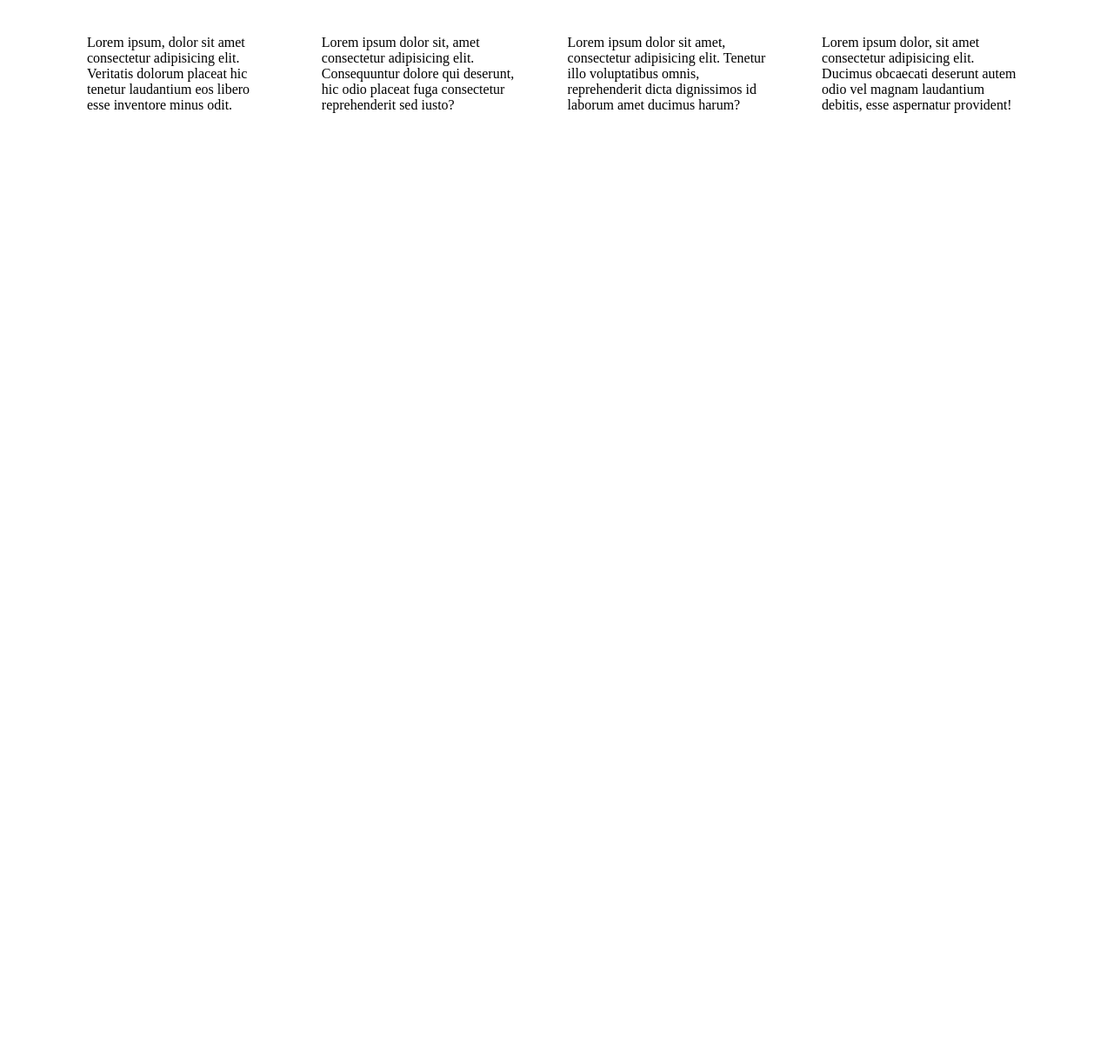
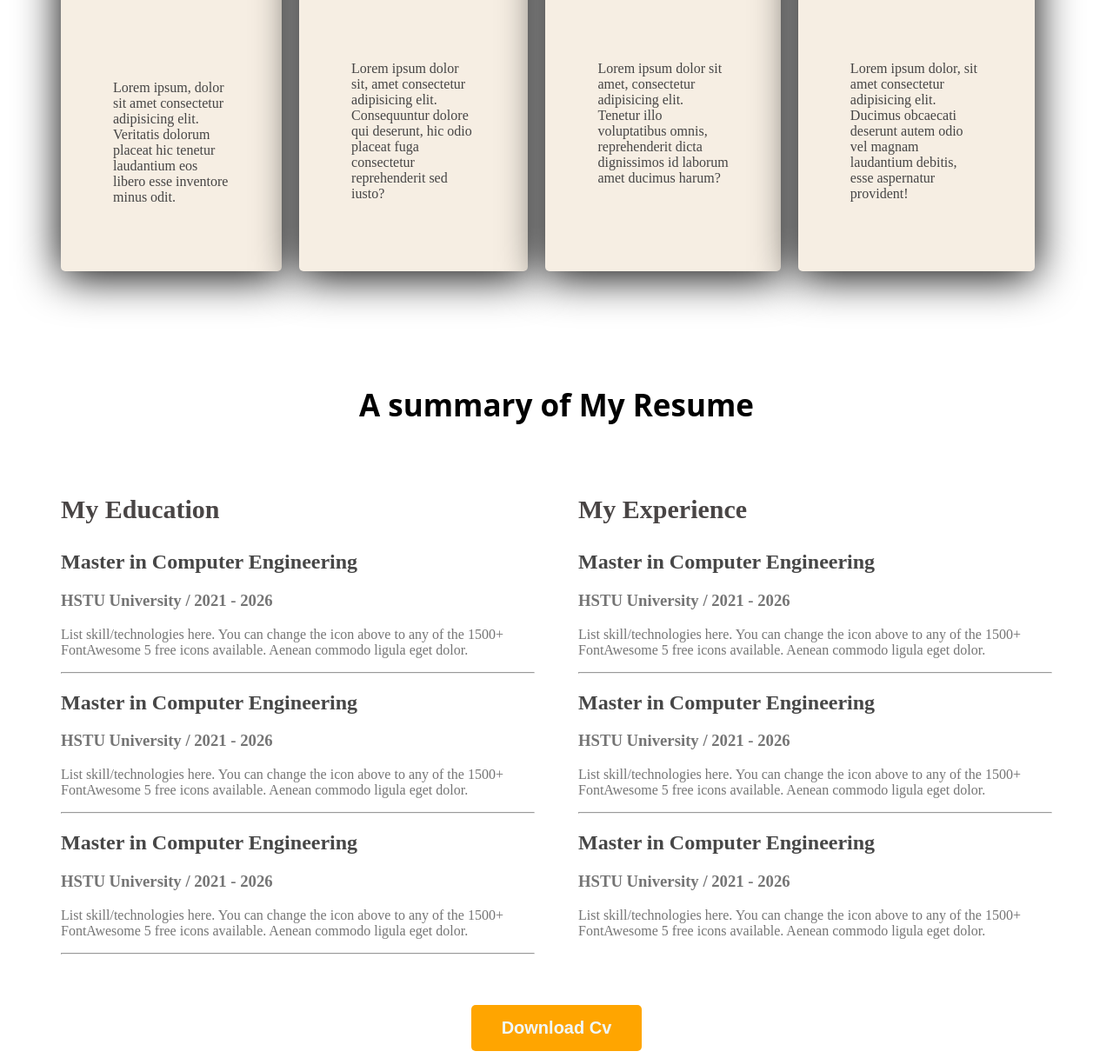
Before and after one commit to ATOL07/Web-Devoloper-Portfolio, a plain HTML site: page index.html in a window 1280 px wide. Shown: the part 2147-3364 px from the top of the page at 87% size. Before the commit the page ends 2331 px from the top, so only its background shows below. Drawn offline with Linux system fonts and the light colour scheme.

Commit message:
resume-section

```diff
--- a/index.html
+++ b/index.html
@@ -58,28 +58,28 @@
                 <h3 class="section-title">What I do</h3>
                  <p id="what-I-do-description" class="section-description">Lorem, ipsum dolor sit amet consectetur adipisicing elit. Quisquam harum vero doloribus aperiam, aliquam labore? Obcaecati dolorem, quae ad corrupti magnam, eius maiores odit reprehenderit architecto sunt id, repellendus error.</p>
                  <div class="skills-container">
-                    <div>
+                    <div class="skills">
                         <div class="skill">
                             <img src="./images/icons/js.png" alt="">
                         <h3 class="skill-title">Vanilla Javascript</h3>
                         </div>
                         <p class="skill-preparation">Lorem ipsum, dolor sit amet consectetur adipisicing elit. Veritatis dolorum placeat hic tenetur laudantium eos libero esse inventore minus odit.</p>
                     </div>
-                    <div>
+                    <div class="skills">
                         <div class="skill">
                             <img src="./images/icons/react.png" alt="">
                             <h3 class="skill-title">React</h3>
                         </div>
                         <p class="skill-preparation">Lorem ipsum dolor sit, amet consectetur adipisicing elit. Consequuntur dolore qui deserunt, hic odio placeat fuga consectetur reprehenderit sed iusto?</p>
                     </div>
-                    <div>
+                    <div class="skills">
                        <div class="skill">
                         <img src="./images/icons/nodejs.png" alt="">
                         <h3 class="skill-title">Node.Js</h3>
                        </div>
                         <p class="skill-preparation">Lorem ipsum dolor sit amet, consectetur adipisicing elit. Tenetur illo voluptatibus omnis, reprehenderit dicta dignissimos id laborum amet ducimus harum?</p>
                     </div>
-                    <div>
+                    <div class="skills">
                         <div class="skill">
                             <img src="./images/icons/mongo.png" alt="">
                         <h3 class="skill-title">MongoDB</h3>
@@ -88,6 +88,68 @@
                     </div>
                  </div>
                </section>
+               <!-- resume section -->
+               <section>
+                <h3 class="section-title">A summary of My Resume</h3>
+                <div class="resume-container">
+                    <div class="resume-column">
+                        <h3 class="resume-column-title">My Education</h3>
+                        <div class="resume-item">
+                           <h2 class="resume-item-title">Master in Computer Engineering</h2>
+                           <h3 class="resume-item-institute">HSTU University / 2021 - 2026</h3>
+                           <p class="resume-description">List skill/technologies here. You can change the icon above
+                            to any of the 1500+ FontAwesome 5 free icons available. Aenean
+                            commodo ligula eget dolor.</p>
+                        </div>
+                        <hr>
+                        <div class="resume-item">
+                           <h2 class="resume-item-title">Master in Computer Engineering</h2>
+                           <h3 class="resume-item-institute">HSTU University / 2021 - 2026</h3>
+                           <p class="resume-description">List skill/technologies here. You can change the icon above
+                            to any of the 1500+ FontAwesome 5 free icons available. Aenean
+                            commodo ligula eget dolor.</p>
+                        </div>
+                        <hr>
+                        <div class="resume-item">
+                           <h2 class="resume-item-title">Master in Computer Engineering</h2>
+                           <h3 class="resume-item-institute">HSTU University / 2021 - 2026</h3>
+                           <p class="resume-description">List skill/technologies here. You can change the icon above
+                            to any of the 1500+ FontAwesome 5 free icons available. Aenean
+                            commodo ligula eget dolor.</p>
+                        </div>
+                        <hr>
+                    </div>
+                    <div class="resume-column">
+                        <h3 class="resume-column-title">My Experience</h3>
+                        <div class="resume-item">
+                            <h2 class="resume-item-title">Master in Computer Engineering</h2>
+                            <h3 class="resume-item-institute">HSTU University / 2021 - 2026</h3>
+                            <p class="resume-description">List skill/technologies here. You can change the icon above
+                             to any of the 1500+ FontAwesome 5 free icons available. Aenean
+                             commodo ligula eget dolor.</p>
+                         </div>
+                         <hr>
+                         <div class="resume-item">
+                            <h2 class="resume-item-title">Master in Computer Engineering</h2>
+                            <h3 class="resume-item-institute">HSTU University / 2021 - 2026</h3>
+                            <p class="resume-description">List skill/technologies here. You can change the icon above
+                             to any of the 1500+ FontAwesome 5 free icons available. Aenean
+                             commodo ligula eget dolor.</p>
+                         </div>
+                         <hr>
+                         <div class="resume-item">
+                            <h2 class="resume-item-title">Master in Computer Engineering</h2>
+                            <h3 class="resume-item-institute">HSTU University / 2021 - 2026</h3>
+                            <p class="resume-description">List skill/technologies here. You can change the icon above
+                             to any of the 1500+ FontAwesome 5 free icons available. Aenean
+                             commodo ligula eget dolor.</p>
+                         </div>
+                    </div>
+                </div>
+                <div class="download-cv">
+                    <button class="btn-primary">Download Cv</button>
+                </div>
+               </section>
     </main>
     <footer>
 
--- a/styles/portfolio.css
+++ b/styles/portfolio.css
@@ -105,6 +105,9 @@ main{
     max-width: 1140px;
     margin: 0 auto;
 }
+main section{
+    margin-top: 130px;
+}
 .about-info-container{
     display: flex;
     justify-content: space-around;
@@ -116,7 +119,11 @@ main{
     padding: 30 150px;
 }
 .skills{
-    display: flex;
+     border-radius: 5px;
+     background-color: rgb(246, 238, 227);
+     padding: 30px;
+     box-shadow: 0px 6px 50px 0px ;
+     margin-right: 20px;
 }
 .skill{
     padding: 30px;
@@ -124,9 +131,31 @@ main{
 }
 .skill-preparation{
     padding: 30px;
+    color: #464545;
 
 }
 .skills-container{
      display: flex;
      ;
 }
+.resume-column-title{
+    color: #494545;
+    font-size: 30px;
+    font-weight: 50px;
+}
+.resume-container{
+    display: flex;
+    gap: 50px;
+}
+.resume-item-title{
+    color: #474747;
+    font: size 25px;
+    font-weight: 700;
+}
+.resume-item-institute, .resume-description{
+    color: #757575;
+}
+.download-cv{
+    margin-top:50px;
+    text-align: center;
+}
```
